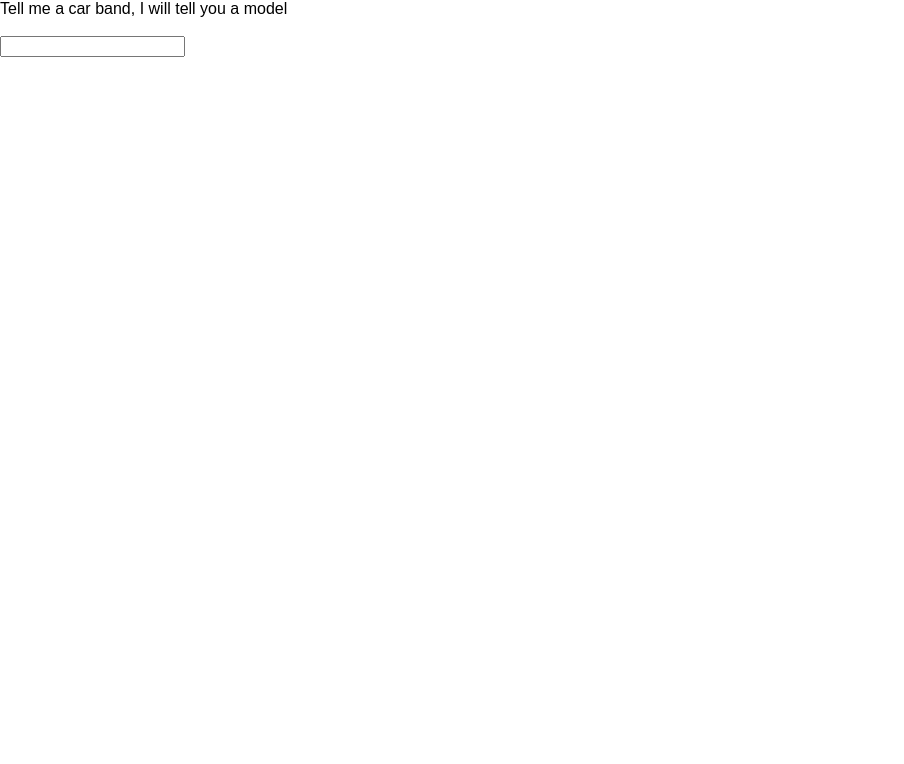
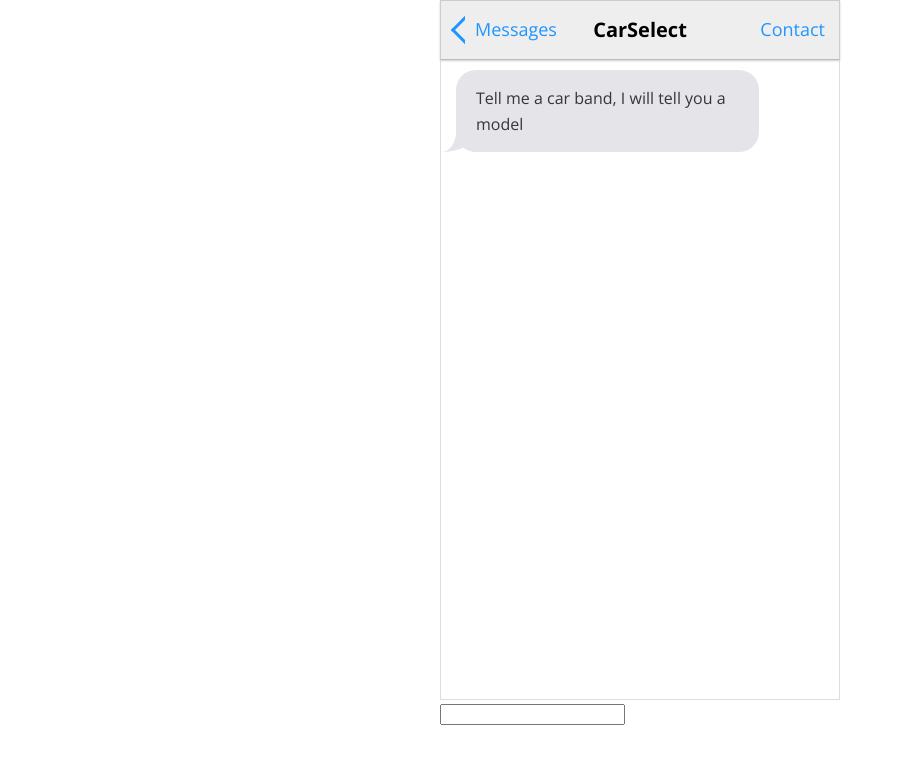
Before and after one commit to yarnball/ReactChatUI, a React (Create React App) app: page / in a window 1280 px wide. Shown: the top 764 px of the page, without its empty margins (0-904 px from the left). Built offline with nearby package versions, Linux system fonts and the light colour scheme.

Commit message:
Added CSS styling (iOS UI)

```diff
--- a/src/App.css
+++ b/src/App.css
@@ -1,28 +1,105 @@
-.App {
-  text-align: center;
+@import "https://fonts.googleapis.com/css?family=Open+Sans:400,600,700";
+* {
+    box-sizing: border-box;
+}
+body {
+    background: none repeat scroll 0 0 #fff;
+    color: #FFFFFF;
+    font-family: "Open Sans";
+    line-height: 26px;
+    width: 400px;
+    margin: 0 auto;
+    overflow-X: hidden;
+    position: relative;
+}
+.left {
+  position: absolute;
+  top: 0;
+  left: 35px;
+  font-size: 18px
 }
 
-.App-logo {
-  animation: App-logo-spin infinite 20s linear;
-  height: 80px;
+.left:after {
+    border: 3px solid #2095FE;
+    border-right: 3px solid transparent;
+    border-top: 3px solid transparent;
+    content: " ";
+    height: 14px;
+    left: -20px;
+    position: absolute;
+    top: 20px;
+    -webkit-transform: rotate(45deg);
+  -moz-transform: rotate(45deg);
+  transform: rotate(45deg);
+    width: 14px;
 }
+.right {
+  position: absolute;
+  top: 0;
+  right: 15px;
+  font-size: 18px
+}
+header {
+  color: #2095FE;
+  background: #eee;
+  border: 1px solid #ccc;
+  border-bottom: 1px solid #bbb;
+  box-shadow: 0 1px 2px rgba(1,1,1,0.2);
+  height: 60px;
+  text-align: center;
+  font-size: 20px;
+  line-height: 58px;
+  white-space: nowrap;
 
-.App-header {
-  background-color: #222;
-  height: 150px;
-  padding: 20px;
-  color: white;
 }
-
-.App-title {
-  font-size: 1.5em;
+header h2 {
+  font-weight: bold;
+  color: #111111;
 }
-
-.App-intro {
-  font-size: large;
+.messages-wrapper {
+  padding-top: 10px;
+  position: relative;
+  border: 1px solid #ddd;
+  border-top: 0 none;
+  overflow: scroll;
+  height: 80vh;
 }
-
-@keyframes App-logo-spin {
-  from { transform: rotate(0deg); }
-  to { transform: rotate(360deg); }
+.message {
+    border-radius: 20px 20px 20px 20px;
+    margin: 0 15px 10px;
+    padding: 15px 20px;
+    position: relative;
 }
+.message.to {
+    background-color: #2095FE;
+    color: #fff;
+    margin-left: 80px;
+}
+.message.from {
+    background-color: #E5E4E9;
+    color: #363636;
+    margin-right: 80px;
+}
+.message.to + .message.to,
+.message.from + .message.from {
+  margin-top: -7px;
+}
+.message:before {
+    border-color: #2095FE;
+    border-radius: 50% 50% 50% 50%;
+    border-style: solid;
+    border-width: 0 20px;
+    bottom: 0;
+    clip: rect(20px, 35px, 42px, 0px);
+    content: " ";
+    height: 40px;
+    position: absolute;
+    right: -50px;
+    width: 30px;
+    z-index: -1;
+}
+.message.from:before {
+    border-color: #E5E4E9;
+    left: -50px;
+    transform: rotateY(180deg);
+}
--- a/src/App.js
+++ b/src/App.js
@@ -3,6 +3,7 @@ import {
   // randomLatin,
   carChoose
 } from './Query/GetQuestions'
+import './App.css'
 
 class App extends React.Component {
   state = {
@@ -48,14 +49,17 @@ class App extends React.Component {
     console.log('messages', messages)
     return (
       <div>
+      <header><span className="left">Messages</span><b style={{color:'black'}}>CarSelect</b><span className="right">Contact</span></header>
+<div className="messages-wrapper">
           {messages.map((x, indx) => {
             return (
-              <div key={indx}>
-              {x.type === 'q' && <div style={{textAlign:'left'}} > {x.text}<br /><br /></div>}
-              {x.type === 'a' && <div style={{textAlign:'right'}} > {x.text}<br /><br /></div>}
-              </div>
+              <span  key={indx}>
+              {x.type === 'q' && <div className="message from" > {x.text}</div>}
+              {x.type === 'a' && <div className="message to" > {x.text} </div>}
+              </span>
             );
           })}
+          </div>
           {isTyping && <div style={{textAlign:'left'}} > . . .<br /><br /></div>}
           <form onSubmit={this.send}><input onChange={this.onChange} value={currentAns} type="text" /></form>
       </div>
```
